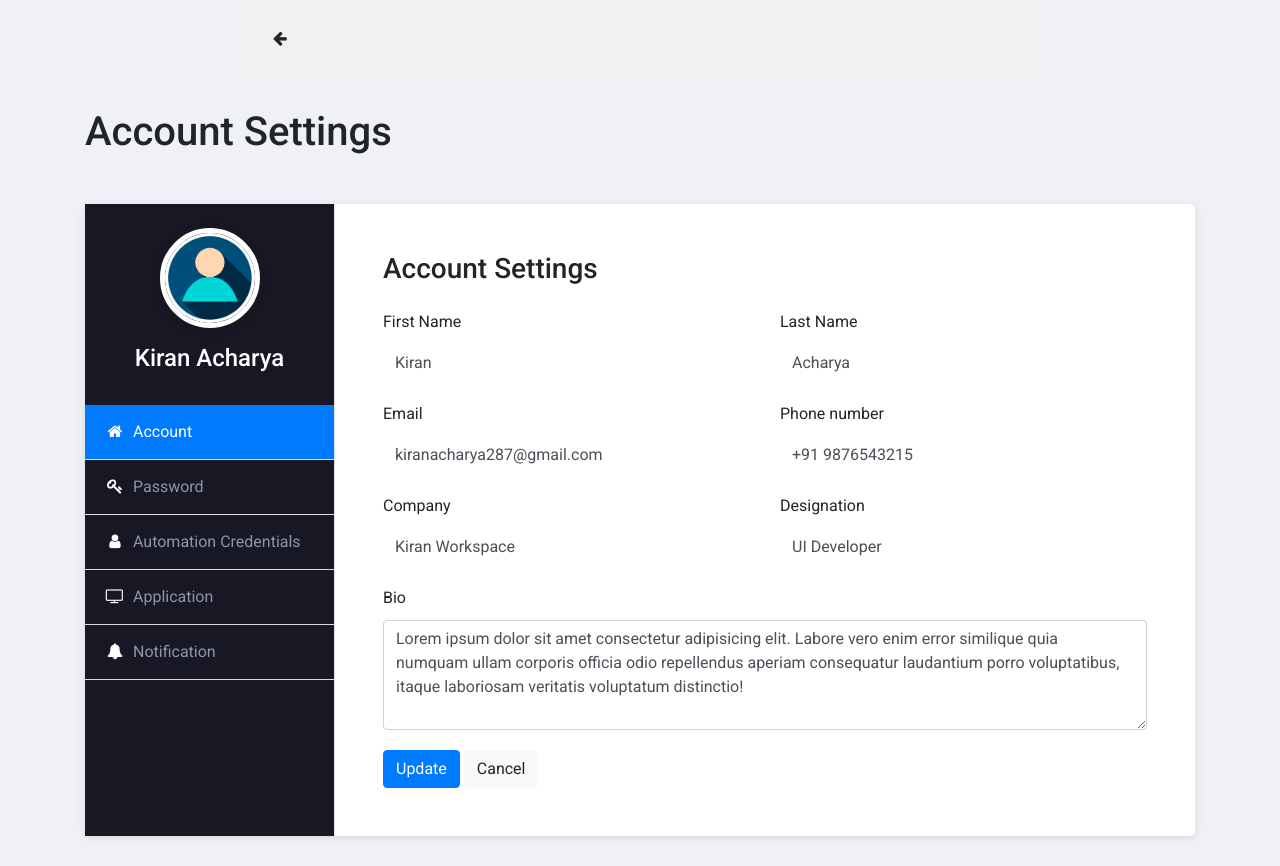
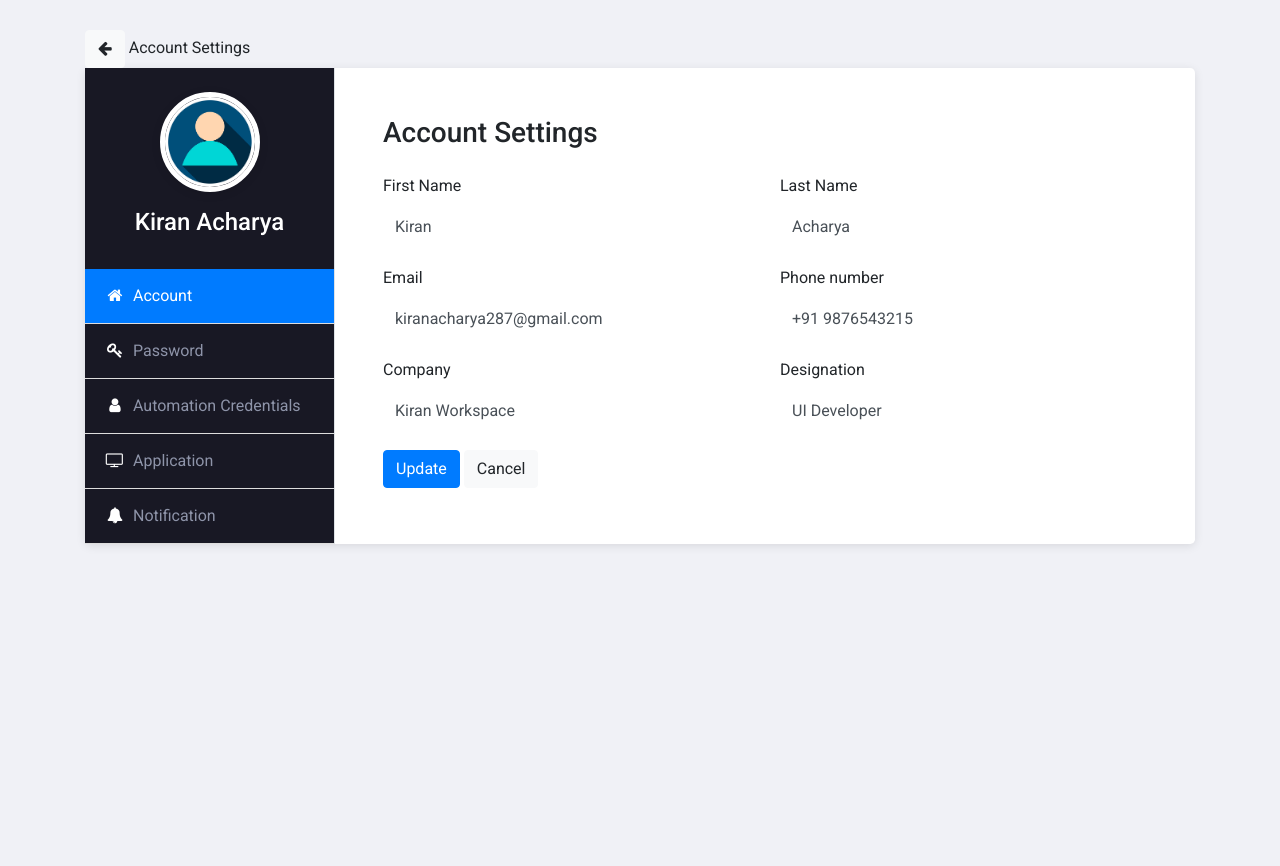
Before and after one commit to Kamlesh480/django_dashbaord, a Django app: page /settings in a window 1280 px wide. After the commit the page ends 546 px from the top, so only its background shows below. Run offline with Django 4.2, Linux system fonts and the light colour scheme; the visitor is signed in with stand-in values (Sample User, id 1); some libraries are stand-ins or nearby versions.

Commit message:
updated css for setting page

```diff
--- a/support_dashboard/templates/user_settings.html
+++ b/support_dashboard/templates/user_settings.html
@@ -23,24 +23,20 @@
       type="text/css"
       href="{% static 'account_settings/css/style.css' %}"
     />
-  </head>
-  <body>
-    <!-- Add icon library -->
     <link
       rel="stylesheet"
       href="https://cdnjs.cloudflare.com/ajax/libs/font-awesome/4.7.0/css/font-awesome.min.css"
     />
-    <!-- Add font awesome icons to buttons -->
-    <form action="{% url 'home' %}" method="POST">
-      {% csrf_token %}
-      <button class="btn" type="submit">
-        <i class="fa fa-arrow-left"></i>
-      </button>
-    </form>
+  </head>
 
+  <body>
     <section class="py-5 my-5">
       <div class="container">
-        <h1 class="mb-5">Account Settings</h1>
+        <a href="{% url 'home' %}" class="btn btn-light back-button">
+          <i class="fa fa-arrow-left"></i>
+        </a>
+        <span class="button-text">Account Settings</span>
+
         <div class="bg-white shadow rounded-lg d-block d-sm-flex">
           <div class="profile-tab-nav border-right">
             <div class="p-4">
@@ -182,14 +178,6 @@
                     />
                   </div>
                 </div>
-                <div class="col-md-12">
-                  <div class="form-group">
-                    <label>Bio</label>
-                    <textarea class="form-control" rows="4">
-Lorem ipsum dolor sit amet consectetur adipisicing elit. Labore vero enim error similique quia numquam ullam corporis officia odio repellendus aperiam consequatur laudantium porro voluptatibus, itaque laboriosam veritatis voluptatum distinctio!</textarea
-                    >
-                  </div>
-                </div>
               </div>
               <div>
                 <button class="btn btn-primary">Update</button>
@@ -262,11 +250,7 @@ Lorem ipsum dolor sit amet consectetur adipisicing elit. Labore vero enim error
               </table>
 
               <form method="POST" action="/settings" class="credentials-form">
-                <input
-                  type="hidden"
-                  name="csrfmiddlewaretoken"
-                  value="XiUcspYvCxcrDItzDnEtKF4ivSFDVPVvKzsjox1C827T4R89hEHLCJqPtpSbIg99"
-                />
+                {% csrf_token %}
 
                 <div class="row">
                   <div class="col-md-4">
```
